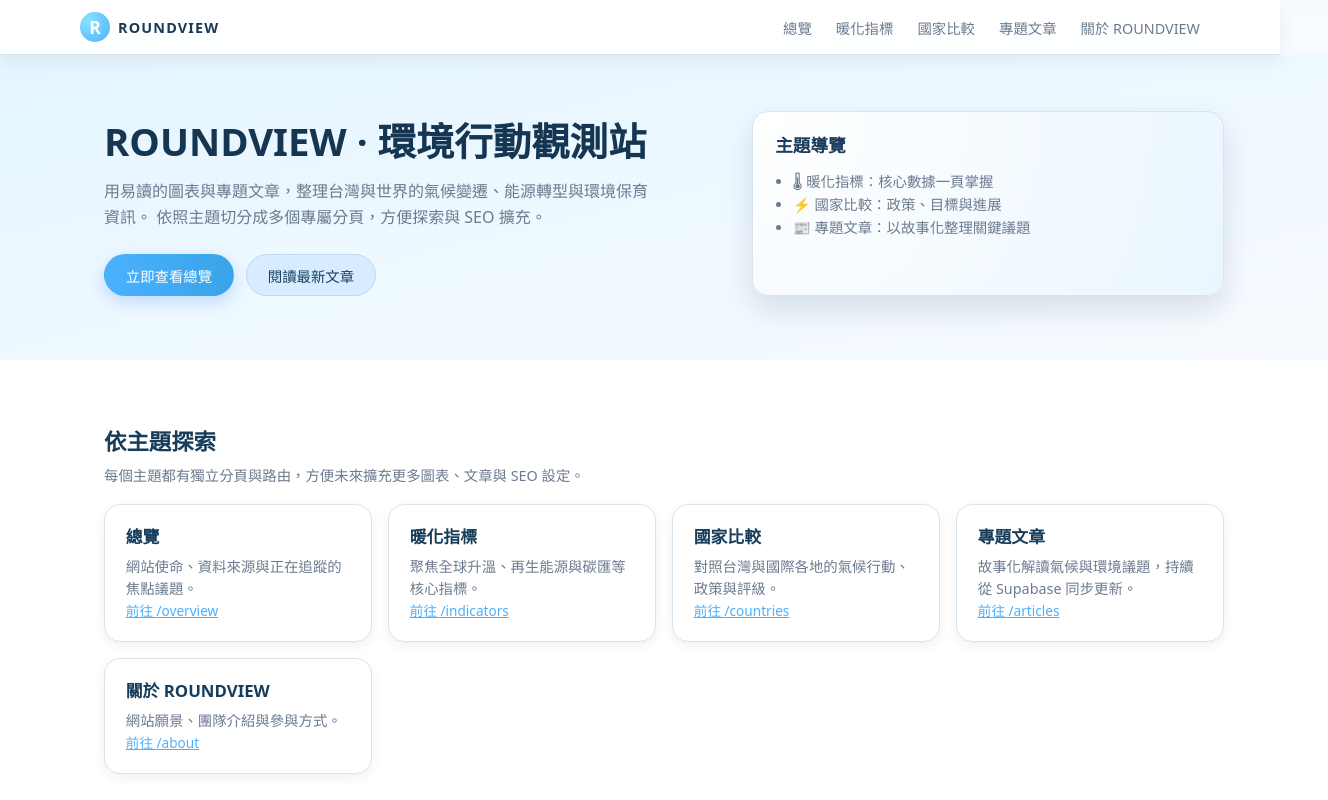
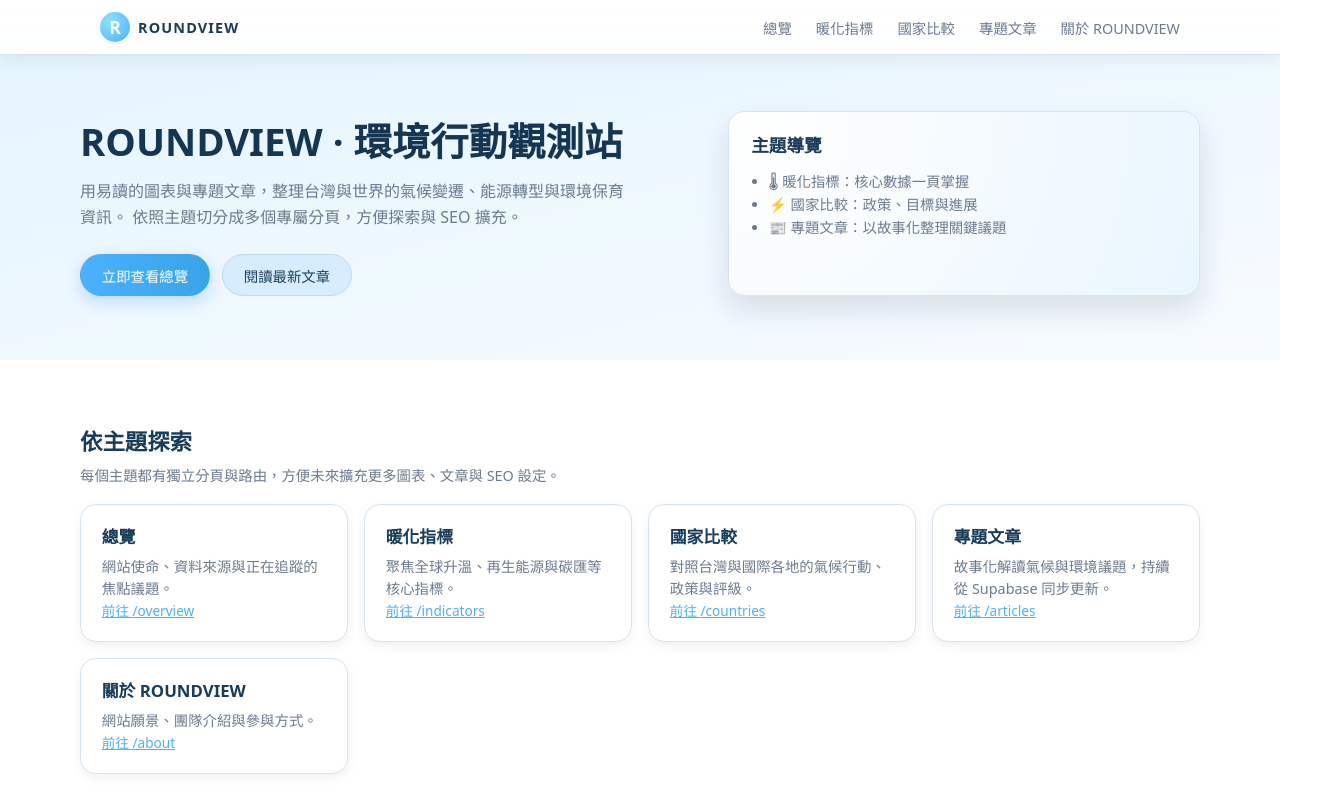
Before and after one commit to thomas0117/roundview, a Next.js app: page / in a window 1280 px wide. Shown: the top 800 px of the page, 1328 px wide, since content can reach past the window. Built offline with nearby package versions, Linux system fonts and the light colour scheme.

Commit message:
Prevent horizontal scrolling

```diff
--- a/app/globals.css
+++ b/app/globals.css
@@ -1,3 +1,21 @@
+:root {
+  /* 基礎排版修正，避免寬度超出視窗而產生橫向捲軸 */
+  box-sizing: border-box;
+}
+
+*,
+*::before,
+*::after {
+  box-sizing: inherit;
+}
+
+html,
+body {
+  width: 100%;
+  max-width: 100%;
+  overflow-x: hidden;
+}
+
 :root {
   /* 顏色主題：淡藍 + 白 + 一點點薄荷綠 */
   --bg: #f6fbff; /* 很淡的藍白 */
@@ -23,6 +41,8 @@
   min-height: 100vh;
   display: flex;
   flex-direction: column;
+  min-width: 0;
+  width: 100%;
 }
 
 /* Header / 導覽列 */
```
